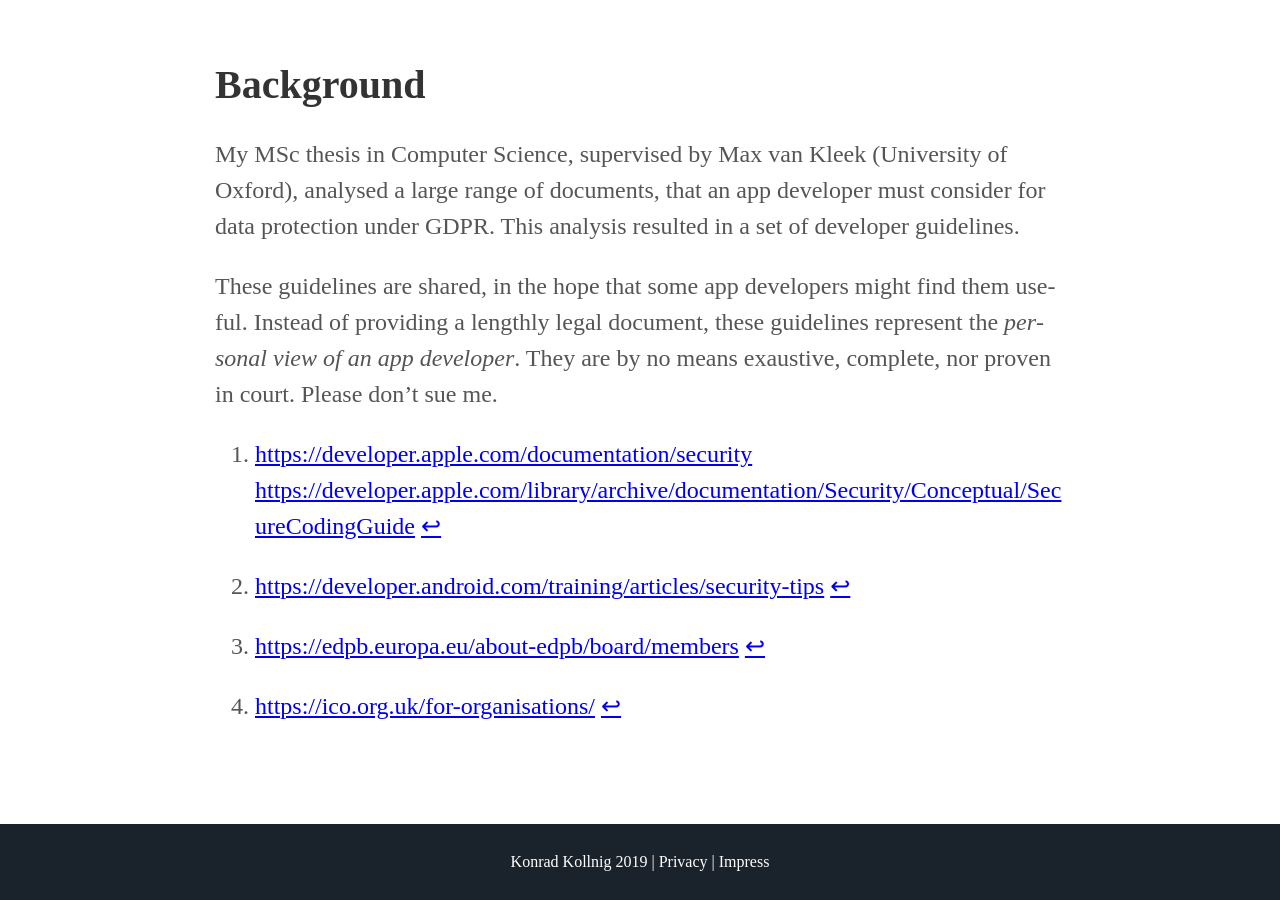
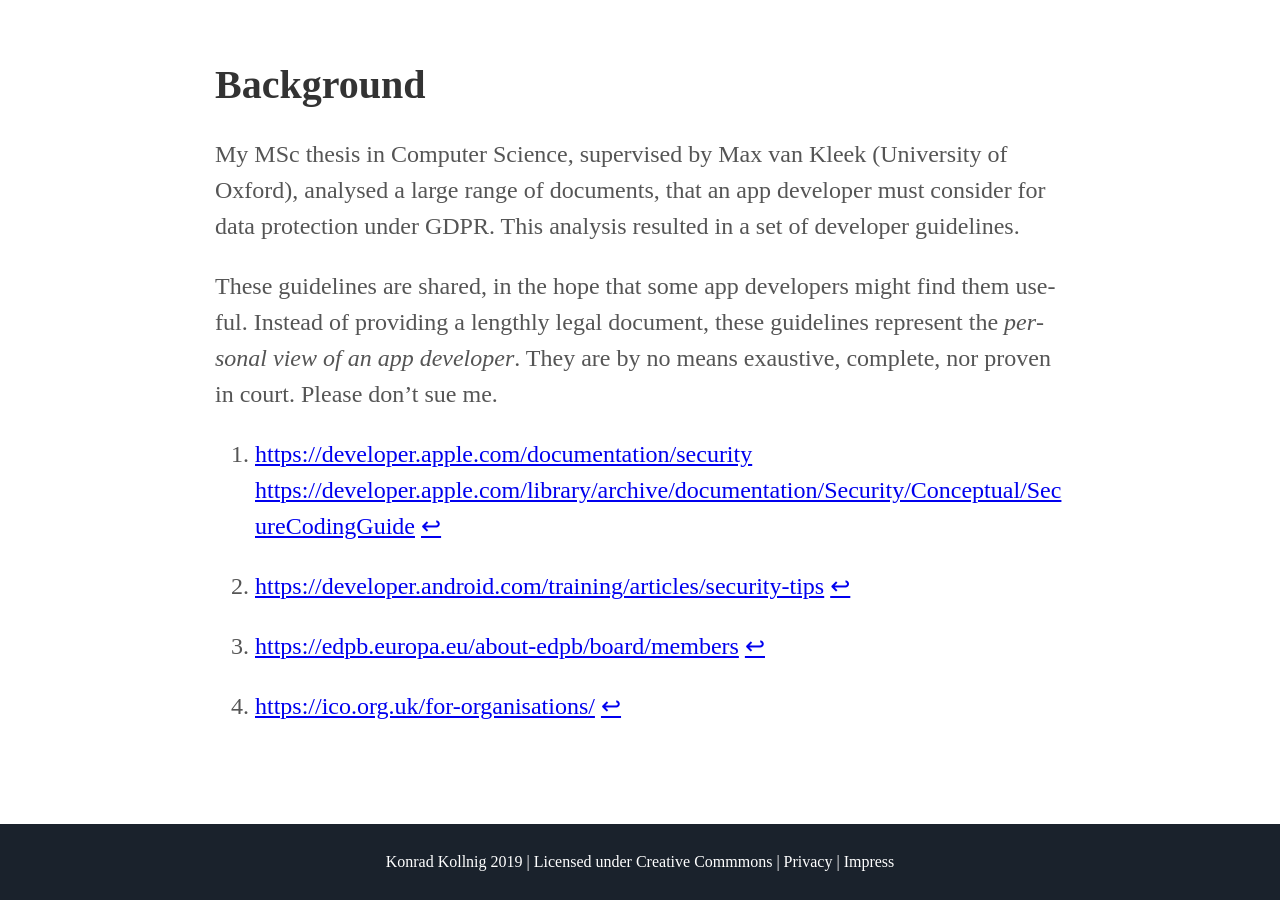
Before and after one commit to kasnder/gdpr4devs, a Jekyll site: the page built from html_src/index.md, in a window 1280 px wide and 900 px high, scrolled down 7532 px. Built offline with Jekyll 4.4.1, drawn with Linux system fonts in a browser that asks for light colours; some web fonts are replaced.

Commit message:
Add license to html

```diff
--- a/html_src/_includes/footer.html
+++ b/html_src/_includes/footer.html
@@ -1,5 +1,5 @@
 <footer class="footer">
-    <p>Konrad Kollnig {{ 'now' | date: "%Y" }} | <a href="https://kollnig.net/datenschutz.html">Privacy</a> | <a href="https://kollnig.net/impressum.html">Impress</a></p>
+    <p>Konrad Kollnig {{ 'now' | date: "%Y" }} | Licensed under <a href="https://creativecommons.org/licenses/by-sa/4.0/">Creative Commmons</a> | <a href="https://kollnig.net/datenschutz.html">Privacy</a> | <a href="https://kollnig.net/impressum.html">Impress</a></p>
 </footer>
 <script src="//cdn.jsdelivr.net/particles.js/2.0.0/particles.min.js"></script>
 <script src="{{ '/assets/js/sweet-scroll.min.js' | prepend: site.baseurl }}"></script>
--- a/index.html
+++ b/index.html
@@ -279,7 +279,7 @@ Please don’t sue me.</p>
 
       </section>
       <footer class="footer">
-    <p>Konrad Kollnig 2019 | <a href="https://kollnig.net/datenschutz.html">Privacy</a> | <a href="https://kollnig.net/impressum.html">Impress</a></p>
+    <p>Konrad Kollnig 2019 | Licensed under <a href="https://creativecommons.org/licenses/by-sa/4.0/">Creative Commmons</a> | <a href="https://kollnig.net/datenschutz.html">Privacy</a> | <a href="https://kollnig.net/impressum.html">Impress</a></p>
 </footer>
 <script src="//cdn.jsdelivr.net/particles.js/2.0.0/particles.min.js"></script>
 <script src="/apps-gdpr-guide/assets/js/sweet-scroll.min.js"></script>
```
